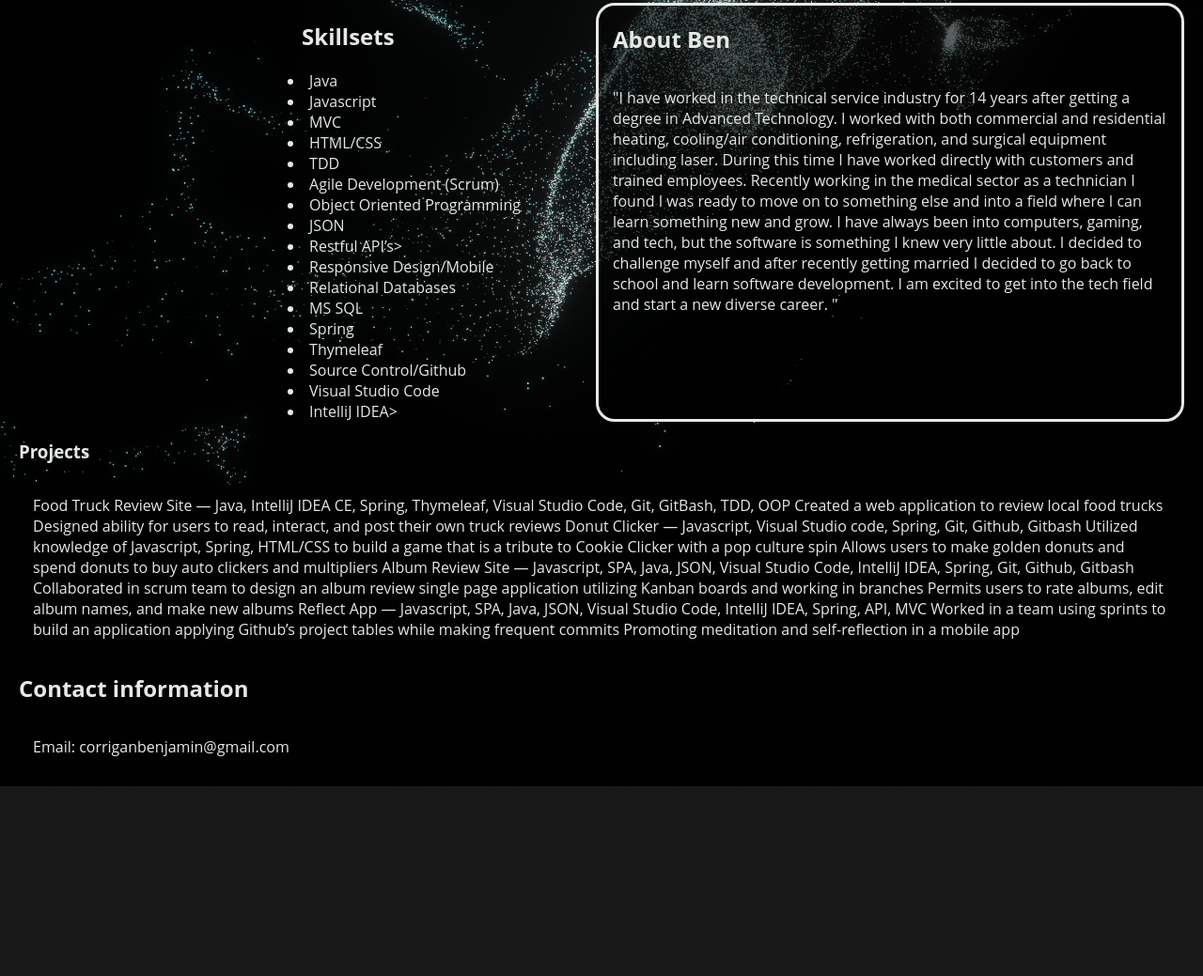
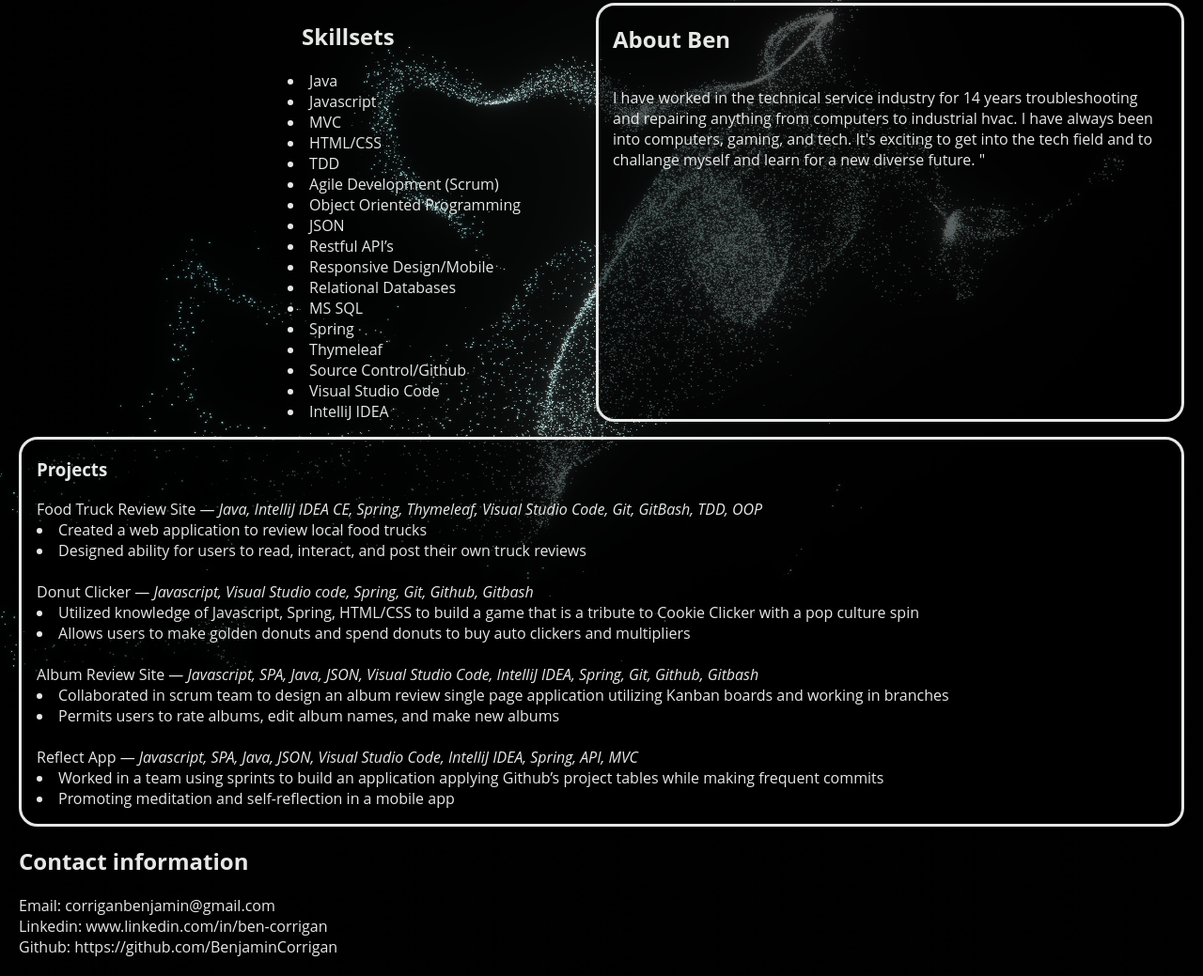
Before and after one commit to BenjaminCorrigan/BenjaminCorrigan.github.io, a plain HTML site: page index.html in a window 1280 px wide. Shown: the part 267-1306 px from the top of the page at 94% size. Before the commit the page ends 1104 px from the top, so only its background shows below. Drawn offline with Linux system fonts and the light colour scheme.

Commit message:
edited and styled

```diff
--- a/css/style.css
+++ b/css/style.css
@@ -9,7 +9,17 @@
     text-align:center;
     line-height: 1.5em;
     justify-content: space-evenly;
-    text-decoration: none;
+
+    font:xxlarge;
+
+}
+ul{
+    list-style-type: none;
+
+}
+
+a{
+    color:white;
 
 }
 
@@ -41,6 +51,7 @@ header {
 .about-skills{
     display: flex;
     padding-top: 1em;
+    padding-bottom: 1em;
     flex-direction: row-reverse;
 
 }
@@ -64,6 +75,15 @@ header {
 p{
     padding: 15px;
 }
+.projects-main{
+    border: white;
+    border:solid;
+    background-color: rgba(0, 0, 0, 0.575);
+    border-radius: 20px;
+    padding-left: 1em;
+    padding-bottom: 1em;
+    padding-right: 1em;
+}
 
 body {
     display: flex;
@@ -81,3 +101,16 @@ body {
     background-size: cover;
 
 }
+.email{
+    padding: 0px;
+    margin: 0;
+}
+.github{
+    padding:0px;
+    padding-bottom: 20px;
+    margin:0px;
+}
+.linkedin{
+    padding: 0px;
+    margin: 0;
+}
--- a/index.html
+++ b/index.html
@@ -32,7 +32,9 @@
          <section class="about-title" id="about">
            <h2 class="about__title main-content__title">About Ben</h2>
            <p class="about-content">
-            "I have worked in the technical service industry for 14 years after getting a degree in Advanced Technology. I worked with both commercial and residential heating, cooling/air conditioning, refrigeration, and surgical equipment including laser. During this time I have worked directly with customers and trained employees. Recently working in the medical sector as a technician I found I was ready to move on to something else and into a field where I can learn something new and grow. I have always been into computers, gaming, and tech, but the software is something I knew very little about. I decided to challenge myself and after recently getting married I decided to go back to school and learn software development. I am excited to get into the tech field and start a new diverse career. "
+            I have worked in the technical service industry for 14 years troubleshooting and repairing anything from computers to industrial hvac.
+            I have always been into computers, gaming, and tech.
+            It's exciting to get into the tech field and to challange myself and learn for a new diverse future. "
            </p>
           </section>
           <section class="sills-main">
@@ -50,7 +52,7 @@
                   <li>Agile Development (Scrum)</li>
                   <li>Object Oriented Programming </li>
                   <li>JSON</li>
-                  <li>Restful API’s></li>
+                  <li>Restful API’s</li>
                   <li>Responsive Design/Mobile </li>
                   <li>Relational Databases</li>
                   <li>MS SQL</li>
@@ -58,34 +60,41 @@
                   <li>Thymeleaf </li>
                   <li>Source Control/Github</li>
                   <li>Visual Studio Code</li>
-                  <li>IntelliJ IDEA></li>
+                  <li>IntelliJ IDEA</li>
               </article>
             </section>
           </section>
         </div>
-              <article class="projects__project">
+              <article class="projects-main">
                 <h3 class="project__title">Projects</h3>
-                <p class="project __description">
-                  Food Truck Review Site —  Java, IntelliJ IDEA CE, Spring, Thymeleaf, Visual Studio Code, Git, GitBash, TDD, OOP
-Created a web application to review local food trucks
-Designed ability for users to read, interact, and post their own truck reviews
-Donut  Clicker — Javascript, Visual Studio code, Spring, Git, Github, Gitbash
-Utilized knowledge of Javascript, Spring, HTML/CSS to build a game that is a tribute to Cookie Clicker with a pop culture spin
-Allows users to make golden donuts and spend donuts to buy auto clickers and multipliers
-Album Review Site — Javascript, SPA, Java, JSON, Visual Studio Code, IntelliJ IDEA, Spring, Git, Github, Gitbash
-Collaborated in scrum team to design an album review single page application utilizing Kanban boards and working in branches
-Permits users to rate albums, edit album names, and make new albums
-Reflect App — Javascript, SPA, Java, JSON, Visual Studio Code, IntelliJ IDEA, Spring, API, MVC
-Worked in a team using sprints to build an application applying Github’s project tables while making frequent commits
-Promoting meditation and self-reflection in a mobile app
 
-                </p>
+                 <div> Food Truck Review Site — <em> Java, IntelliJ IDEA CE, Spring, Thymeleaf, Visual Studio Code, Git, GitBash, TDD, OOP  </em>
+                       <li>Created a web application to review local food trucks</li>
+                       <li> Designed ability for users to read, interact, and post their own truck reviews</li>
+                </div>
+                <br>
+                <div> Donut  Clicker — <em> Javascript, Visual Studio code, Spring, Git, Github, Gitbash </em>
+                      <li>Utilized knowledge of Javascript, Spring, HTML/CSS to build a game that is a tribute to Cookie Clicker with a pop culture spin </li>
+                      <li>Allows users to make golden donuts and spend donuts to buy auto clickers and multipliers</li>
+                </div>
+                <br>
+                <div> Album Review Site — <em> Javascript, SPA, Java, JSON, Visual Studio Code, IntelliJ IDEA, Spring, Git, Github, Gitbash</em>
+                      <li>Collaborated in scrum team to design an album review single page application utilizing Kanban boards and working in branches </li>
+                      <li>Permits users to rate albums, edit album names, and make new albums </li>
+                </div>
+                <br>
+                <div> Reflect App — <em> Javascript, SPA, Java, JSON, Visual Studio Code, IntelliJ IDEA, Spring, API, MVC</em>
+                      <li>Worked in a team using sprints to build an application applying Github’s project tables while making frequent commits</li>
+                      <li>Promoting meditation and self-reflection in a mobile app</li>
+                </div>
               </article>
 
 
           <section class="contact" id="contact">
             <h2 class="main-contact__title">Contact information</h2>
-            <p>Email: corriganbenjamin@gmail.com</p>
+            <p class="email">Email: corriganbenjamin@gmail.com</p>
+            <p class="linkedin">Linkedin: www.linkedin.com/in/ben-corrigan</p>
+            <p class="github">Github: https://github.com/BenjaminCorrigan</p>
 
           </section>
        </div>
```
